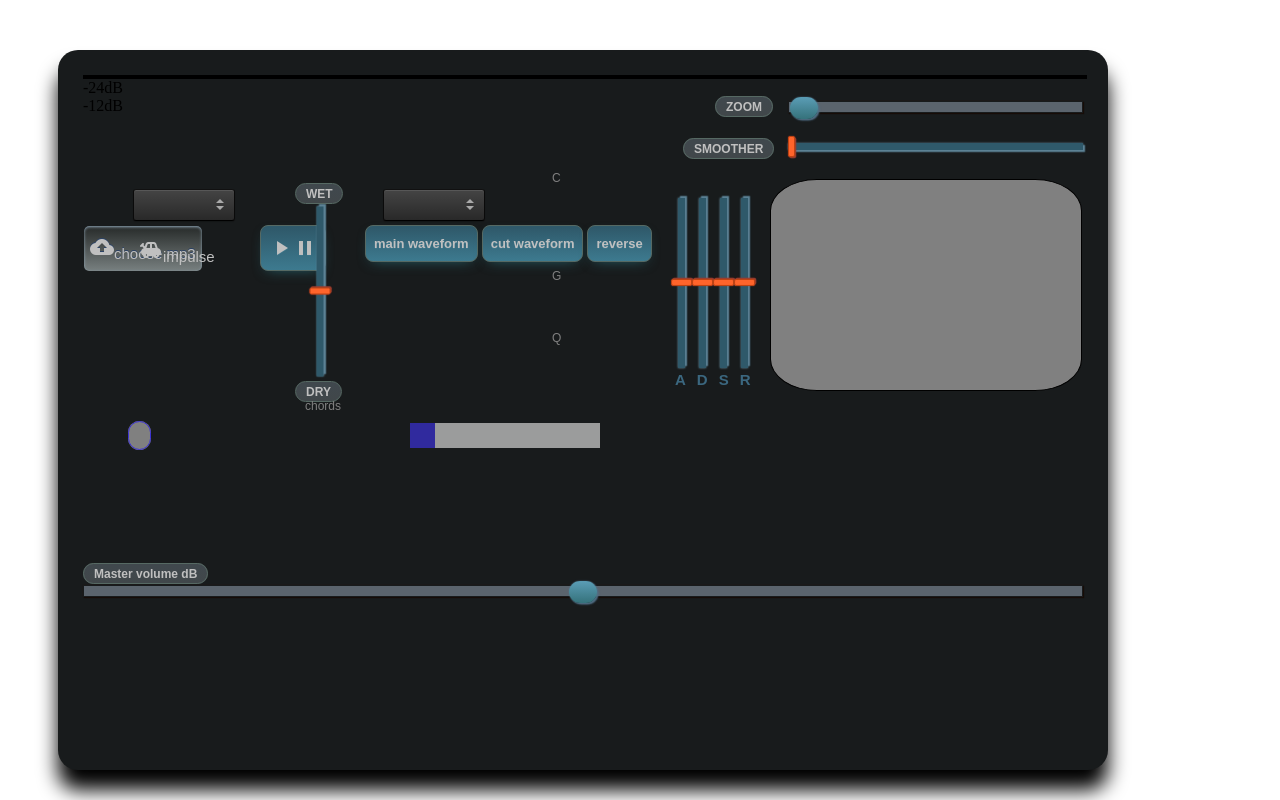
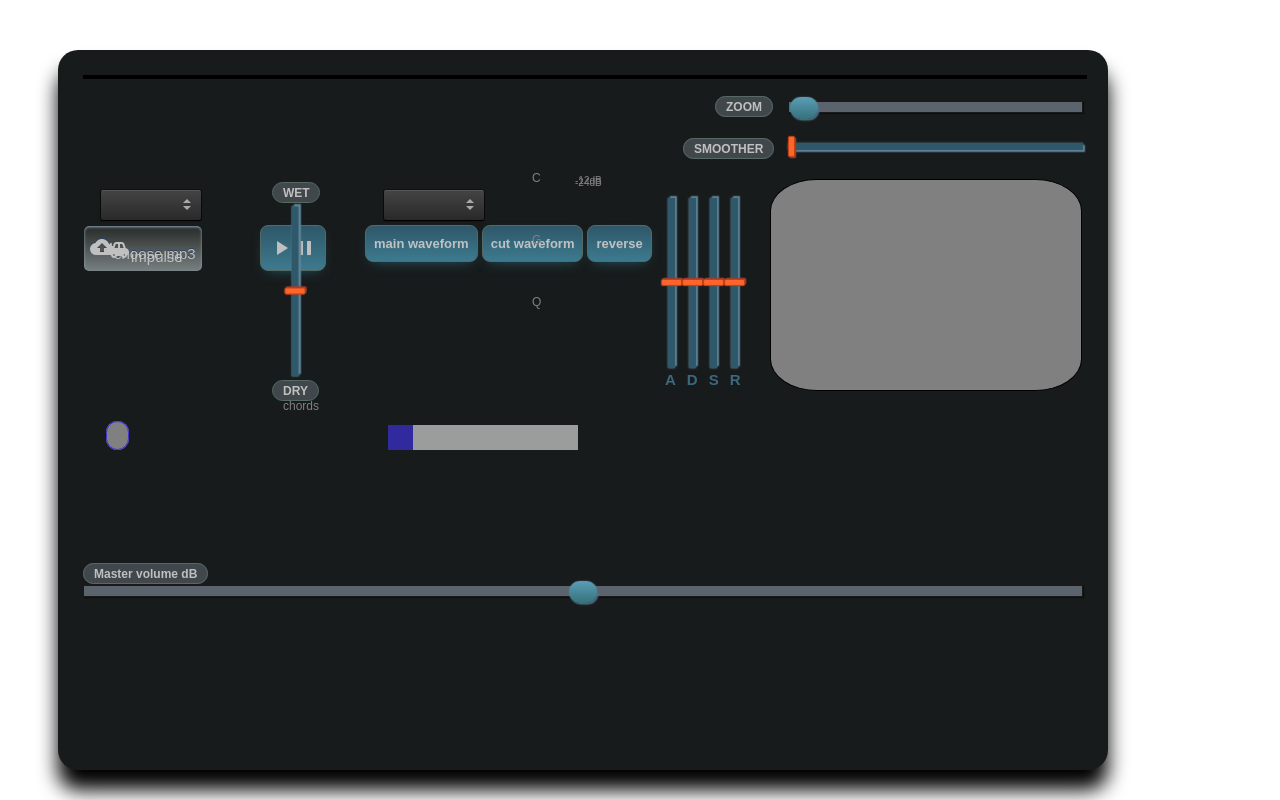
Before and after one commit to EMMEI96/HFS-harmonic_file_synthesizer, a plain HTML site: page index.html in a window 1280 px wide. Drawn offline with nearby package versions, Linux system fonts and the light colour scheme; a script that the page names is missing.

Commit message:
Update project.css

```diff
--- a/project.css
+++ b/project.css
@@ -1,4 +1,3 @@
-
 .synth{
   width:1000px;
   height:670px;
@@ -237,21 +236,21 @@ margin-left:-3px;
   width:170px;
   transform:rotate(-90deg);
   margin-top:200px;
-  margin-left:150px;
+  margin-left:125px;
 }
 
 #dry{
   position:absolute;
-  margin-top:302px;
+  margin-top:301px;
   width:25px;
-  margin-left:212px;
+  margin-left:189px;
 }
 
 #wet{
   position:absolute;
-  margin-top:104px;
+  margin-top:103px;
   width:26px;
-  margin-left:212px;
+  margin-left:189px;
 }
 
 
@@ -348,12 +347,10 @@ margin-left:-3px;
 #convolution{
   position:absolute;
   margin-top:150px;
-  margin-left:50px;
+  margin-left:18px;
   width:80px;
   height: 30px;
 }
-
-
 
 
 .dropdown-dark {
@@ -448,7 +445,7 @@ margin-left:-3px;
   height: 30px;
   width: 100px;
   margin-top:110px;
-  margin-left:50px;
+  margin-left:17px;
   border: 1px solid;
   border-radius: 3px;
   background: #444;
@@ -514,23 +511,45 @@ margin-left:-3px;
 
 #cut{
   position:absolute;
-  margin-left:450px;
+  margin-left:430px;
   margin-top:98px;
 }
+
+#filter_rolldown{
+  position:absolute;
+  margin-left:490px;
+  margin-top:105px;
+}
+
 #label_filt{
   margin-top:-6px;
   margin-left:19px;
   font: 12px arial;
   color:grey;
 }
+#label_rld1{
+  position:absolute;
+  margin-left:2px;
+  margin-top: -7px;
+  font: 10px arial;
+  color:grey;
+}
+#label_rld2{
+  position:absolute;
+  margin-left:2px;
+  margin-top: -9px;
+  font: 10px arial;
+  color:grey;
+}
+
 #gain{
   position:absolute;
-  margin-left:450px;
+  margin-left:430px;
   margin-top:160px;
 }
 #Q{
   position:absolute;
-  margin-left:450px;
+  margin-left:430px;
   margin-top:222px;
 }
 
@@ -561,14 +580,14 @@ margin-left:-3px;
   position:absolute;
   display:block;
   margin-top: -150px;
-  margin-left:510px;
+  margin-left:500px;
   width:170px;
 }
 
 .letters{
   position:absolute;
   margin-top:-20px;
-  margin-left:550px;
+  margin-left:540px;
   width:200px;
 }
 
@@ -615,12 +634,17 @@ margin-left:-3px;
 
 #cadence{
   position:absolute;
-  margin-top:30px;
+  margin-top:32px;
   margin-left:325px;
   width:190px;
 }
 
+#padbuilder{
+ position:absolute;
+  margin-left:-22px;
+  margin-top:0px;
 
+}
 .slider {
   -webkit-appearance: none;
   width: 100%;
```
